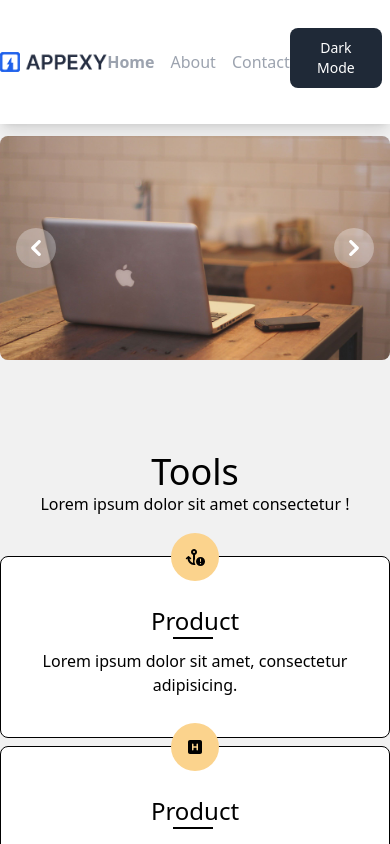
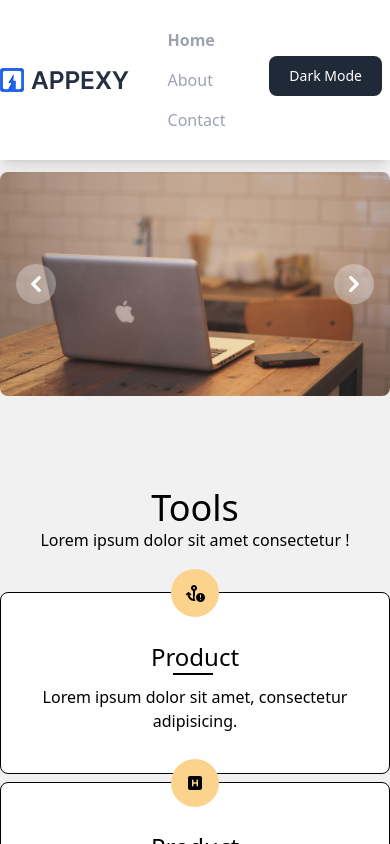
Before and after one commit to Mahmoudkhalafalah/Assignment-two, an Angular app: page /home in a window 390 px wide. Shown: the top 844 px of the page. Built offline with nearby package versions, Linux system fonts and the light colour scheme; grey boxes are pictures that could not be loaded.

Commit message:
navbar links small screens adjustments

```diff
--- a/src/app/components/navbar/navbar.html
+++ b/src/app/components/navbar/navbar.html
@@ -4,10 +4,16 @@
       <a href=""><img src="./asset 0.png" alt="Logo" class="logo"></a>
     </div>
     <div class="nav-links">
-      <ul class="flex space-x-4 ">
-        <li><a routerLink="home" routerLinkActive="font-bold"  class="text-gray-400 dark:text-blue-950 dark:hover:text-blue-700  hover:text-green-900 active:font-bold">Home</a></li>
-        <li><a routerLink="about" routerLinkActive="font-bold"  class="text-gray-400 dark:text-blue-950 dark:hover:text-blue-700  hover:text-green-900 active:font-bold">About</a></li>
-        <li><a routerLink="contact" routerLinkActive="font-bold"  class="text-gray-400 dark:text-blue-950 dark:hover:text-blue-700  hover:text-green-900 active:font-bold">Contact</a></li>
+      <ul class="flex space-x-4 flex-col md:flex-row space-y-4 md:space-y-0">
+        <li><a routerLink="home" routerLinkActive="font-bold"
+            class="text-gray-400 dark:text-blue-950 dark:hover:text-blue-700  hover:text-green-900 active:font-bold">Home</a>
+        </li>
+        <li><a routerLink="about" routerLinkActive="font-bold"
+            class="text-gray-400 dark:text-blue-950 dark:hover:text-blue-700  hover:text-green-900 active:font-bold">About</a>
+        </li>
+        <li><a routerLink="contact" routerLinkActive="font-bold"
+            class="text-gray-400 dark:text-blue-950 dark:hover:text-blue-700  hover:text-green-900 active:font-bold">Contact</a>
+        </li>
       </ul>
     </div>
     <div class="theme-toggle-btn">
```
